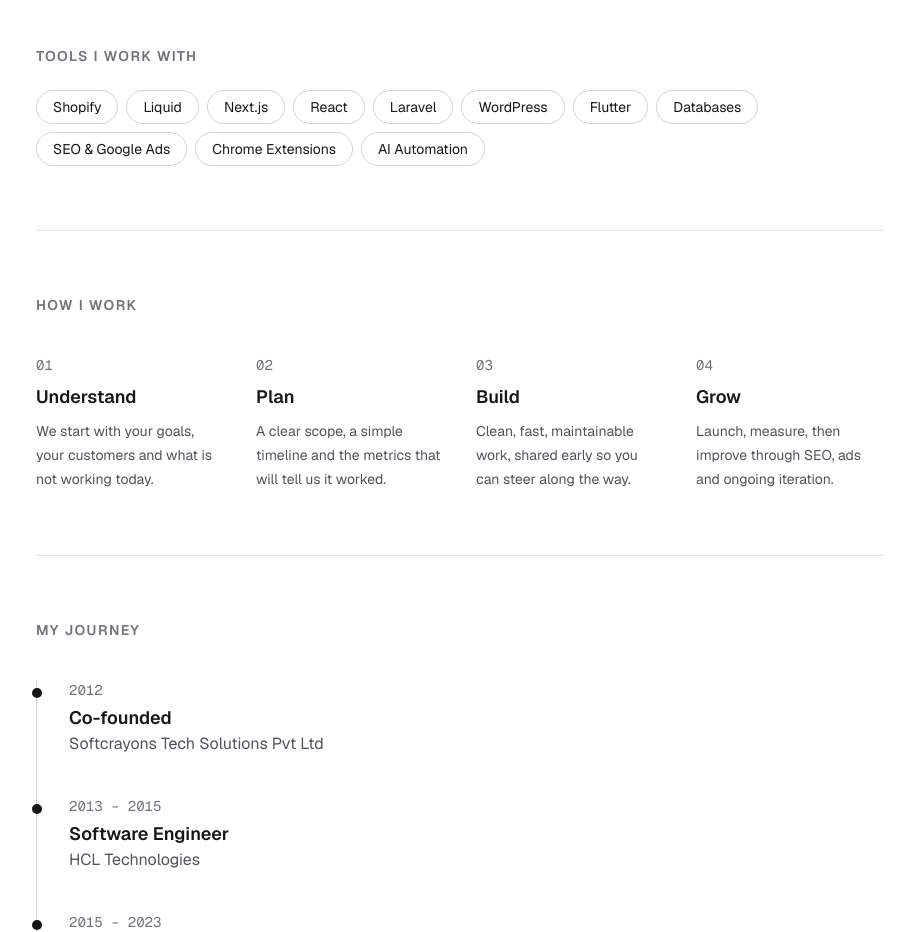
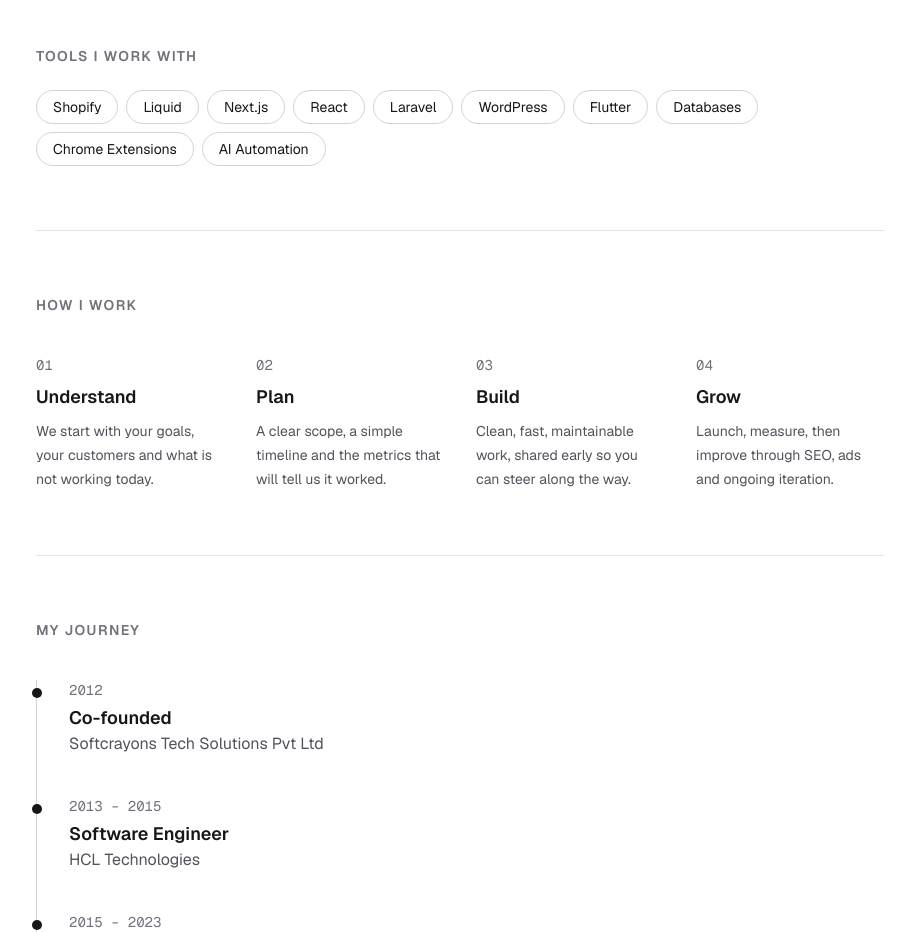
Before and after one commit to dwivediapoorv/personal-portfolio, a Next.js app: page / in a window 1280 px wide. Shown: the part 1580-2512 px from the top of the page, without its empty margins (180-1095 px from the left). Built offline with nearby package versions, Linux system fonts and the light colour scheme.

Commit message:
Remove SEO and Google Ads from tools list
Co-Authored-By: Claude Sonnet 5.5 <noreply@anthropic.com>
Claude-Session: https://claude.ai/code/session_01LMPQWx19bpji17ognJg2Ks

```diff
--- a/app/page.tsx
+++ b/app/page.tsx
@@ -83,7 +83,6 @@ const stack = [
   "WordPress",
   "Flutter",
   "Databases",
-  "SEO & Google Ads",
   "Chrome Extensions",
   "AI Automation",
 ];
```
